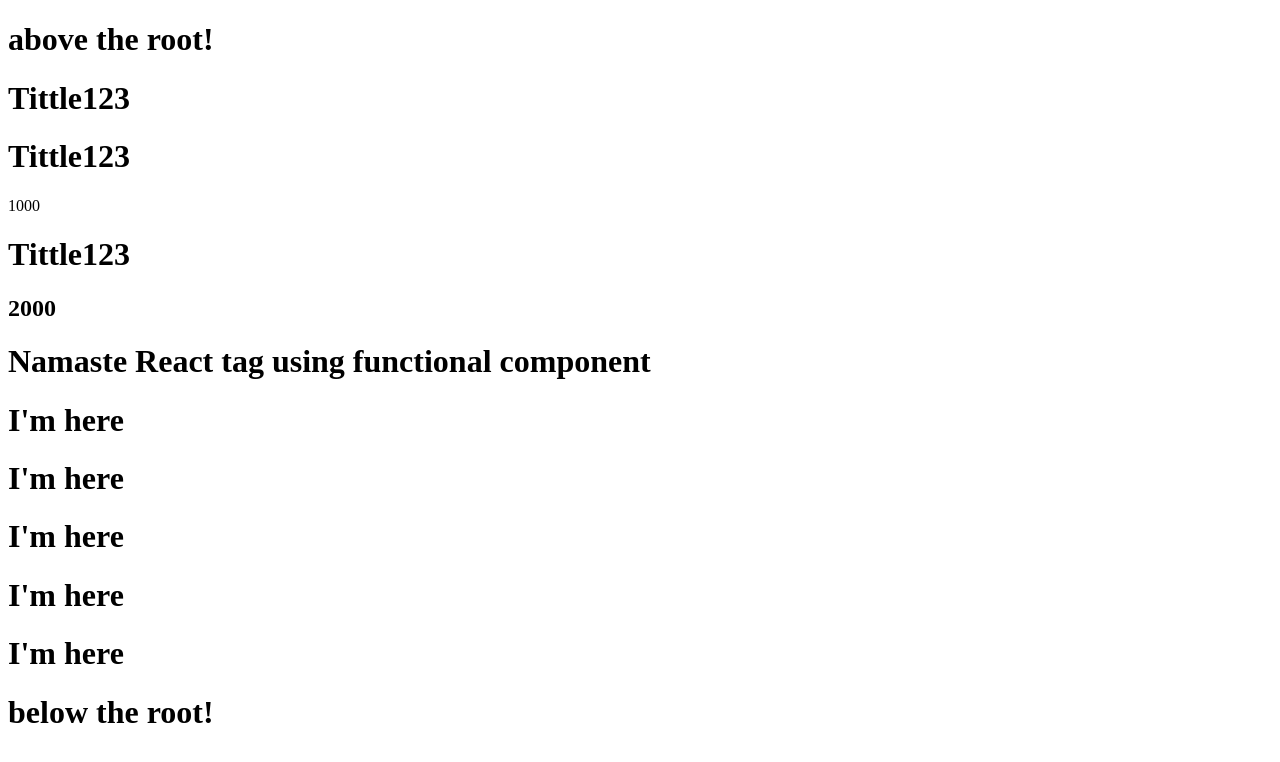
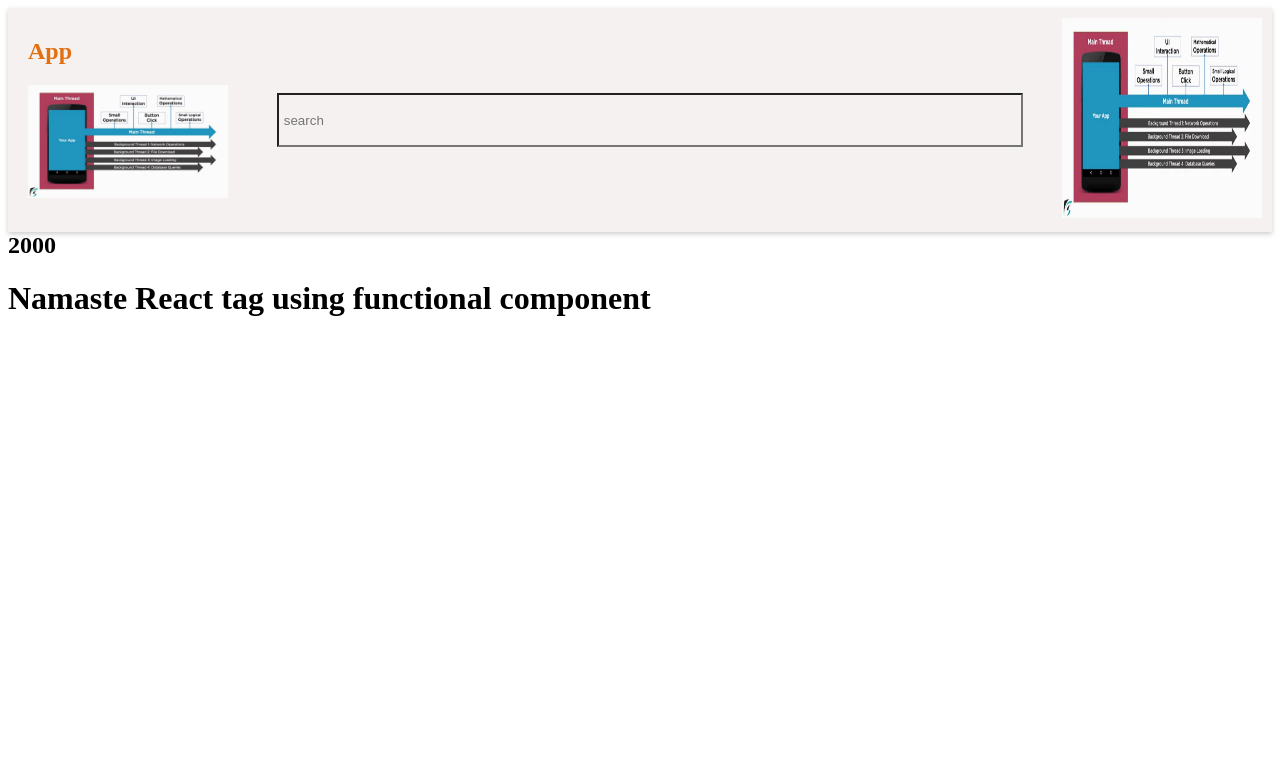
Before and after one commit to ManjurajuMR/Namaste-React, a React app: page / in a window 1280 px wide. Built offline with nearby package versions, Linux system fonts and the light colour scheme.

Commit message:
EP 3 Laying the foundation

```diff
--- a/App.js
+++ b/App.js
@@ -1,5 +1,7 @@
 import React from 'react';
 import ReactDOM from 'react-dom/client';
+import logo from './logo.png';
+import Header from './HeaderComponent'
 
 // const heading = React.createElement('h1',
 //     { id: 'heading', xyz: 'abc' },
@@ -11,55 +13,56 @@ import ReactDOM from 'react-dom/client';
 // console.log(heading);
 
 
-const parent = React.createElement(
-    'div',
-    {id:'parent'},
-    [
-     React.createElement(
-        'div',
-        {id:'child1'},
-        [
-          React.createElement('h1', {id: 'h11'}, 'h11 tag'),
-          React.createElement('h2', {id: 'h12'}, 'h12 tag')
-        ]
-     ),
-     React.createElement(
-        'div',
-        {id:'child2'},
-        [
-          React.createElement('h1', {id: 'h21'}, 'h21 tag'),
-          React.createElement('h2', {id: 'h22'}, 'h22 tag')
-        ]
-    )
-    ]
-)
+// const parent = React.createElement(
+//     'div',
+//     {id:'parent'},
+//     [
+//      React.createElement(
+//         'div',
+//         {id:'child1'},
+//         [
+//           React.createElement('h1', {id: 'h11'}, 'h11 tag'),
+//           React.createElement('h2', {id: 'h12'}, 'h12 tag')
+//         ]
+//      ),
+//      React.createElement(
+//         'div',
+//         {id:'child2'},
+//         [
+//           React.createElement('h1', {id: 'h21'}, 'h21 tag'),
+//           React.createElement('h2', {id: 'h22'}, 'h22 tag')
+//         ]
+//     )
+//     ]
+// )
 
-//JSX
-const jsxHeading = <h1 id='heading' className='heading' tabIndex="5">Namaste React using JSX</h1>
-//const jsxImageTag = <img id='heading' className='heading' tabIndex="5" src={screenshot}></img>
+// //JSX
+// const jsxHeading = <h1 id='heading' className='heading' tabIndex="5">Namaste React using JSX</h1>
+// //const jsxImageTag = <img id='heading' className='heading' tabIndex="5" src={screenshot}></img>
 
 
-//React functional component
-//should starts with caps
+// //React functional component
+// //should starts with caps
 
-const Tittle = () => (
-  <h1 className='heading'>Tittle123</h1>
-)
+// const Tittle = () => (
+//   <h1 className='heading'>Tittle</h1>
+// )
 const number = 1000;
 //can use JS code inside component using {}
 // can render one component inside other (Component composition)
+//console.log(logo)
 const HeadingComponent = () => (
   <div id='container'>
-    <Tittle/>
+    {/* <Tittle/>
     <Tittle></Tittle>
     {number}
-    {Tittle()}
+    {Tittle()} */}
+    <Header></Header>
     <h2>{number+number}</h2>
     <h1 className='heading'>Namaste React tag using functional component</h1>
   </div>
 )
 
-
 const root = ReactDOM.createRoot(document.getElementById('root'));
 //root.render(jsxHeading);
 root.render(<HeadingComponent/>);
--- /dev/null
+++ b/HeaderComponent.js
@@ -0,0 +1,25 @@
+import React from "react";
+import ReactDOM from "react-dom"
+import logo from "./logo.png"
+
+
+const Header = () => (
+    <div id="headerContainer">
+        <div className="logoContainer">
+            <h2>App</h2>
+            <img src={logo} alt="Logo" style={{ width: '200px' }}></img>
+        </div>
+        <div className="searchContainer">
+            <input
+            type="text"
+            placeholder="search"/>
+        </div>
+
+        <div className="userIcon">
+            <img src={logo} alt="userIcon" style={{ width: '200px', height: '200px'}}></img>
+        </div>
+
+    </div>
+)
+
+export default Header;
--- a/index.css
+++ b/index.css
@@ -1,3 +1,36 @@
 #heading {
     color: red;
 }
+
+#headerContainer {
+    display: flex;
+    align-items: center;
+    color: rgb(226, 111, 16);
+    justify-content: space-between;
+    padding: 10px;
+    background-color: rgb(245, 241, 241);
+    box-shadow: 0 2px 5px rgba(0, 0, 0, 0.2);
+}
+h2 {
+    margin-top: 0px;
+}
+
+.logoContainer {
+    padding: 10px;
+}
+
+.searchContainer {
+    display: flex;
+    height: 100%;
+    width: 60%;
+    align-items: center;
+    overflow: hidden;
+}
+
+.searchContainer input {
+    background: transparent;
+    cursor: pointer;
+    width: 100%;
+    height: 40px;
+    padding: 5px;
+}
--- a/index.html
+++ b/index.html
@@ -10,18 +10,19 @@
 
 
 <body>
-    <h1>above the root!</h1>
+    <!-- <h1>above the root!</h1> -->
     <div id="root"></div>
     <!-- render methode considers first one and second one remains as it is but we should not use same id's -->
-    <div id="root">
+    <!-- <div id="root">
         <h1>I'm here</h1>
         <h1>I'm here</h1>
         <h1>I'm here</h1>
         <h1>I'm here</h1>
         <h1>I'm here</h1>
-        <!-- these will be replaced when we render in js file and append new element-->
+        <img src="./logo.png" alt="logo">
+        these will be replaced when we render in js file and append new element
     </div>
-    <h1>below the root!</h1>
+    <h1>below the root!</h1> -->
     <!-- <script>
         const heading = document.createElement('h1')
         heading.innerHTML = 'Hello world from javascript';
```
Also changed, not shown: logo.png (renamed from assets/Screenshot (34).png).
